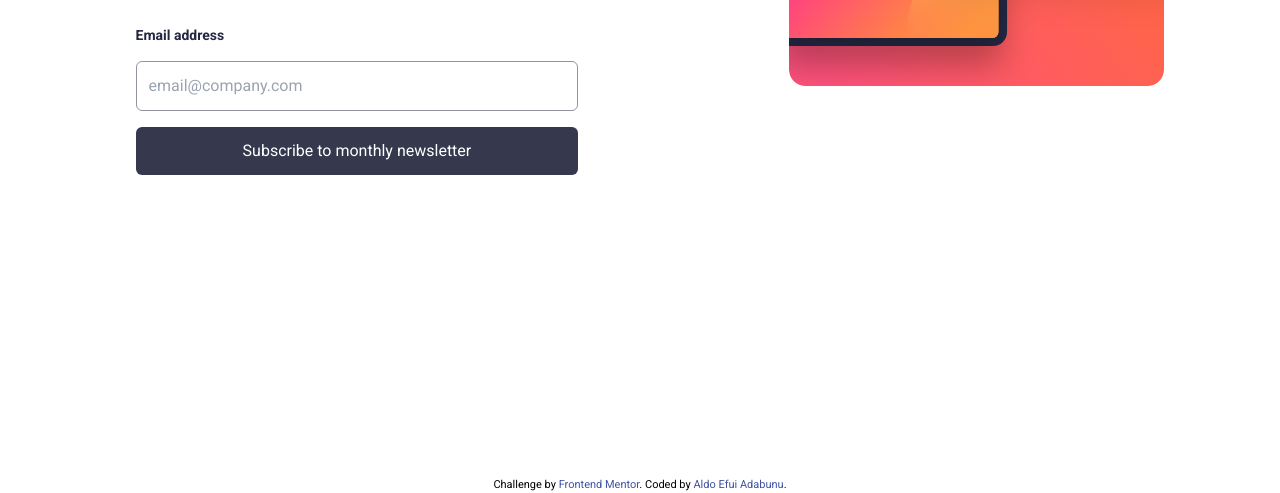
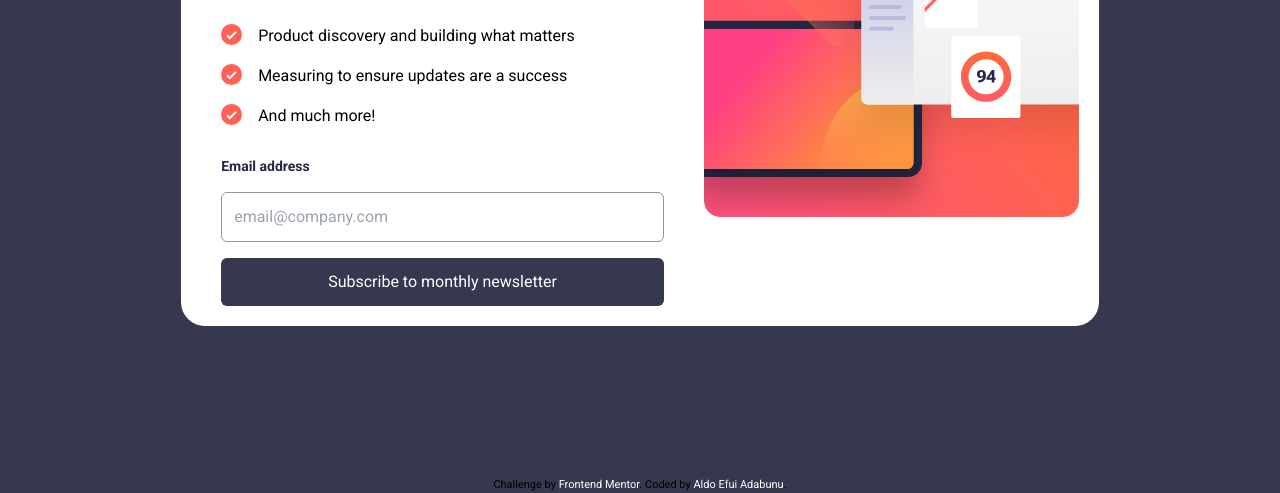
Before and after one commit to KwakuAldo/newsletter-sign-up-with-success-message-main, a website: page index.html in a window 1280 px wide. Shown: the part 307-800 px from the top of the page. Drawn offline with Linux system fonts and the light colour scheme.

Commit message:
fix layout and center content

```diff
--- a/index.html
+++ b/index.html
@@ -13,13 +13,13 @@
   <!-- Feel free to remove these styles or customise in your own stylesheet 👍 -->
   <style>
     .attribution { font-size: 11px; text-align: center; }
-    .attribution a { color: hsl(228, 45%, 44%); }
+    .attribution a { color: white; }
     .attribution { margin-top: 1.25rem;}
   </style>
 </head>
 <body class="font-sans">
-  <main class="relative md:flex md:flex-col md:justify-between md:h-screen">
-    <div class="md:flex md:flex-row-reverse md:p-5 md:justify-around">
+  <main class="relative bg-charcoalGrey md:flex md:flex-col md:justify-between md:h-screen">
+    <div class="bg-White md:flex md:flex-row-reverse md:p-5 md:justify-around md:m-auto md:rounded-3xl md:gap-x-5">
       <img class="mx-auto md:m-0" src="images/illustration-sign-up-mobile.svg" alt="" id="illustration_img">
       <form class="flex flex-col gap-y-7 px-5 pt-10">
         <!-- Sign-up form start -->
```
Also changed, not shown: src/output.css.
